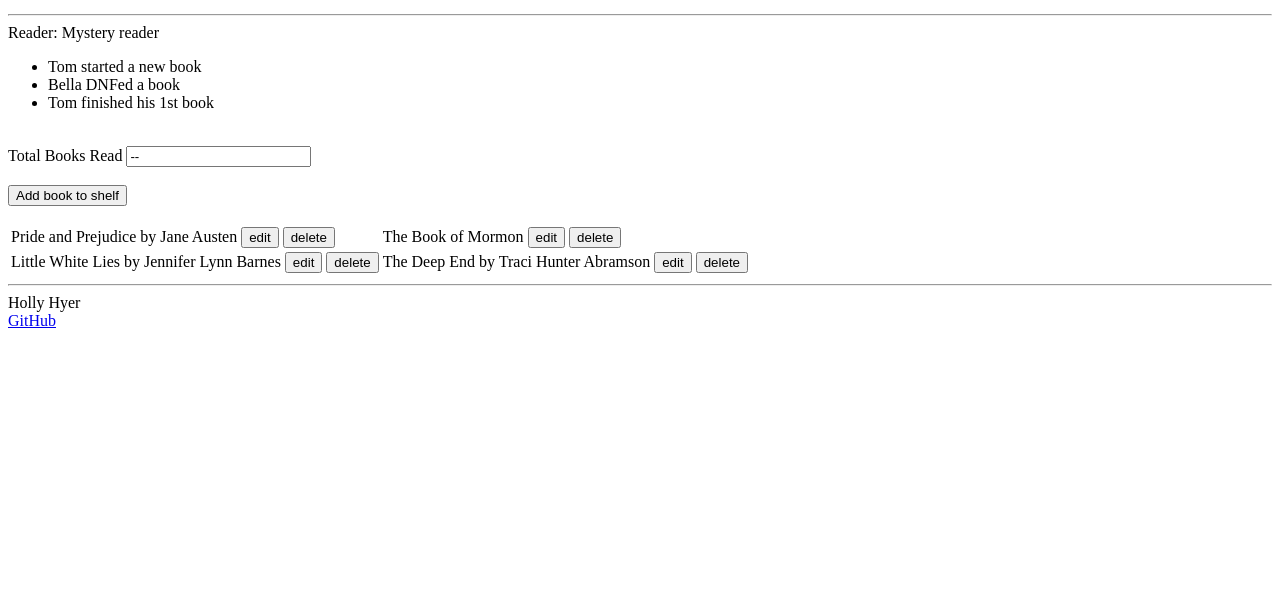
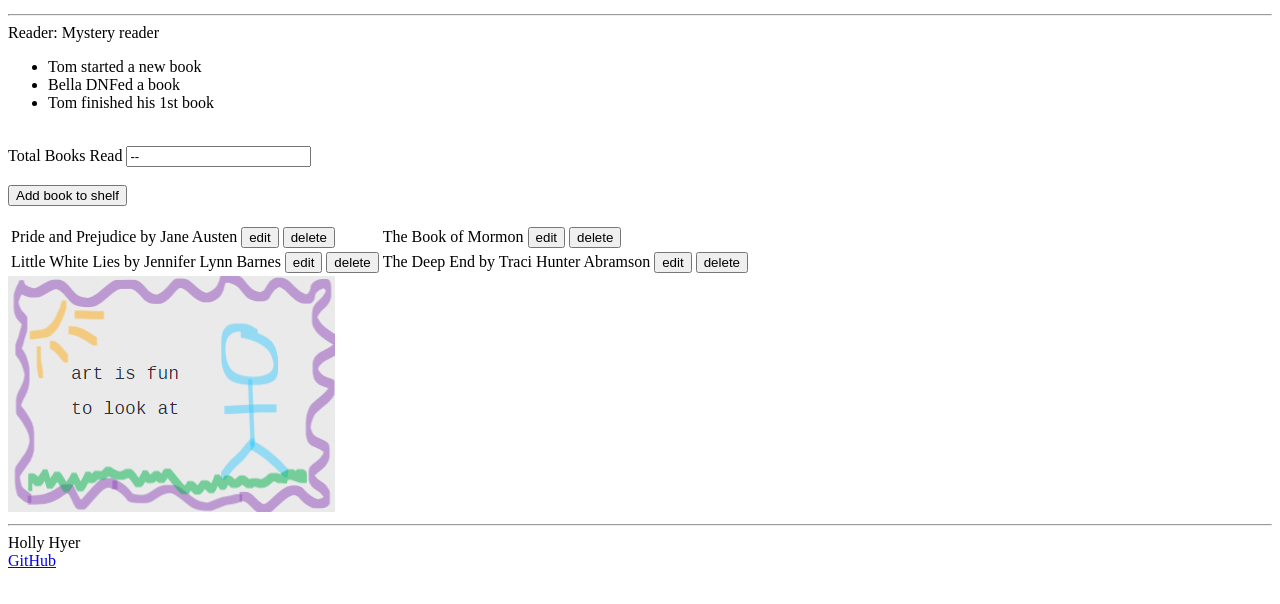
Before and after one commit to twins4holly/startup, a plain HTML site: page myshelf.html in a window 1280 px wide. Shown: the part 154-758 px from the top of the page. Drawn offline with Linux system fonts and the light colour scheme.

Commit message:
html add 3rd party placeholder

```diff
--- a/myshelf.html
+++ b/myshelf.html
@@ -86,6 +86,7 @@
             </td>
           </tr>
         </table>
+        <img src="Screenshot (36).png" alt="art">
       </div>
     </main>
 
```
Also changed, not shown: Screenshot (36).png (added), 1 other file.
